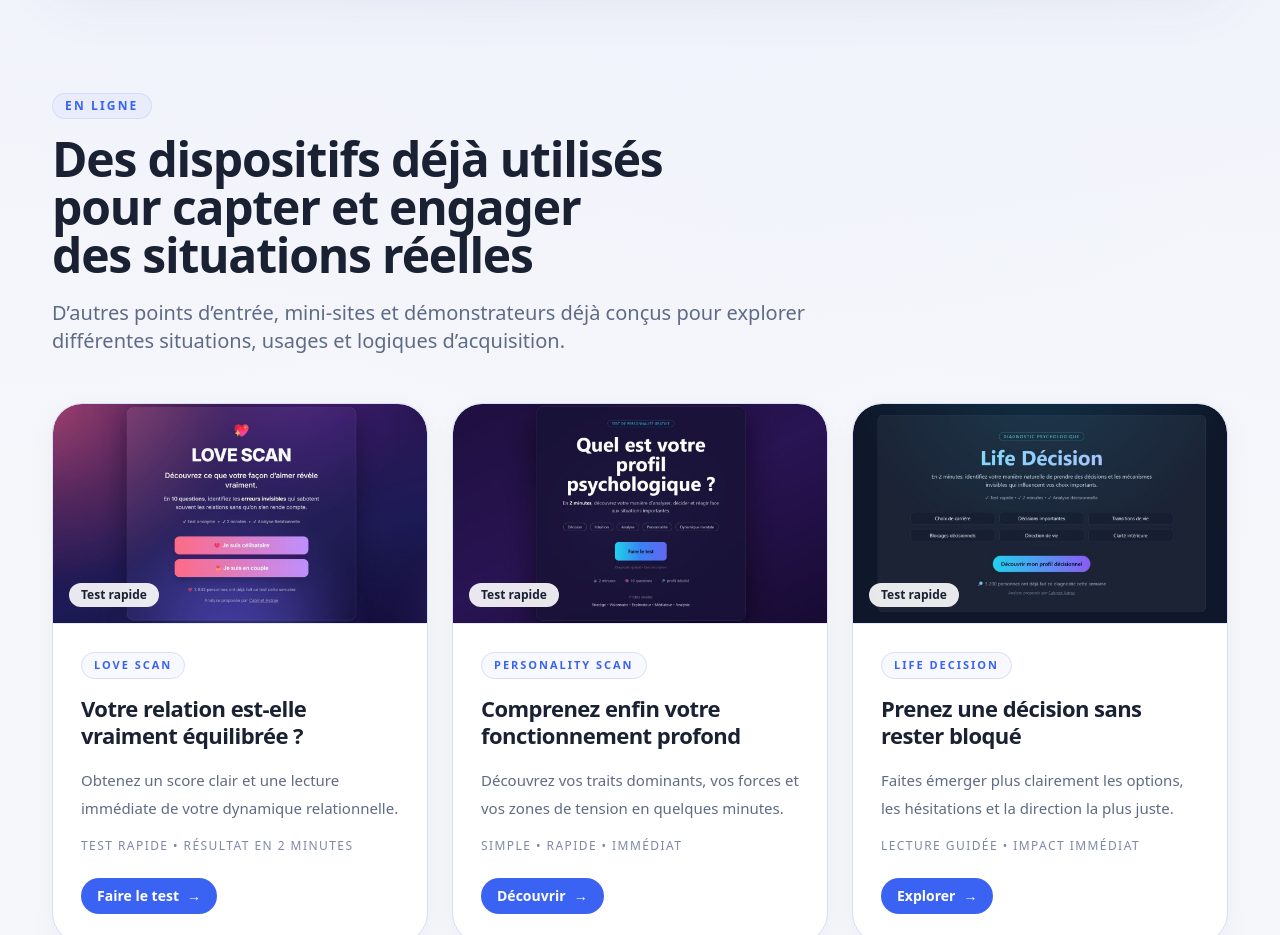
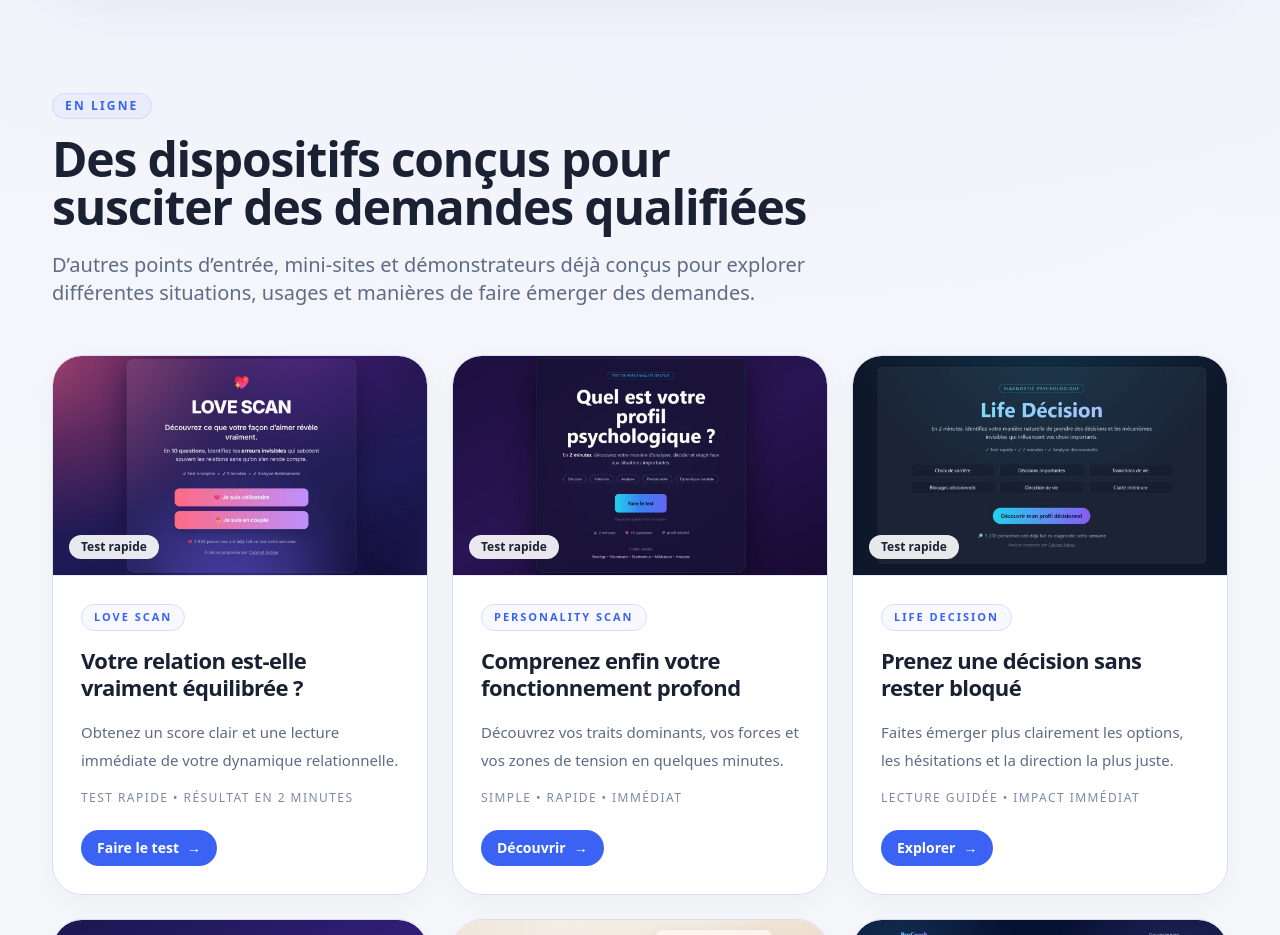
Before and after one commit to arnaudcrestey/portail-site-vitrine, a Next.js app: page /concepts in a window 1280 px wide. Shown: the part 1940-2875 px from the top of the page. Built offline with nearby package versions, Linux system fonts and the light colour scheme.

Commit message:
Update page.tsx

```diff
--- a/app/concepts/page.tsx
+++ b/app/concepts/page.tsx
@@ -61,8 +61,8 @@ export default function ConceptsPage() {
         <div className="container-layout">
           <SectionHeading
             eyebrow="En ligne"
-            title="Des dispositifs déjà utilisés pour capter et engager des situations réelles"
-            description="D’autres points d’entrée, mini-sites et démonstrateurs déjà conçus pour explorer différentes situations, usages et logiques d’acquisition."
+            title="Des dispositifs conçus pour susciter des demandes qualifiées"
+            description="D’autres points d’entrée, mini-sites et démonstrateurs déjà conçus pour explorer différentes situations, usages et manières de faire émerger des demandes."
           />
 
           <div className="mt-12 grid gap-6 md:grid-cols-2 xl:grid-cols-3">
```
